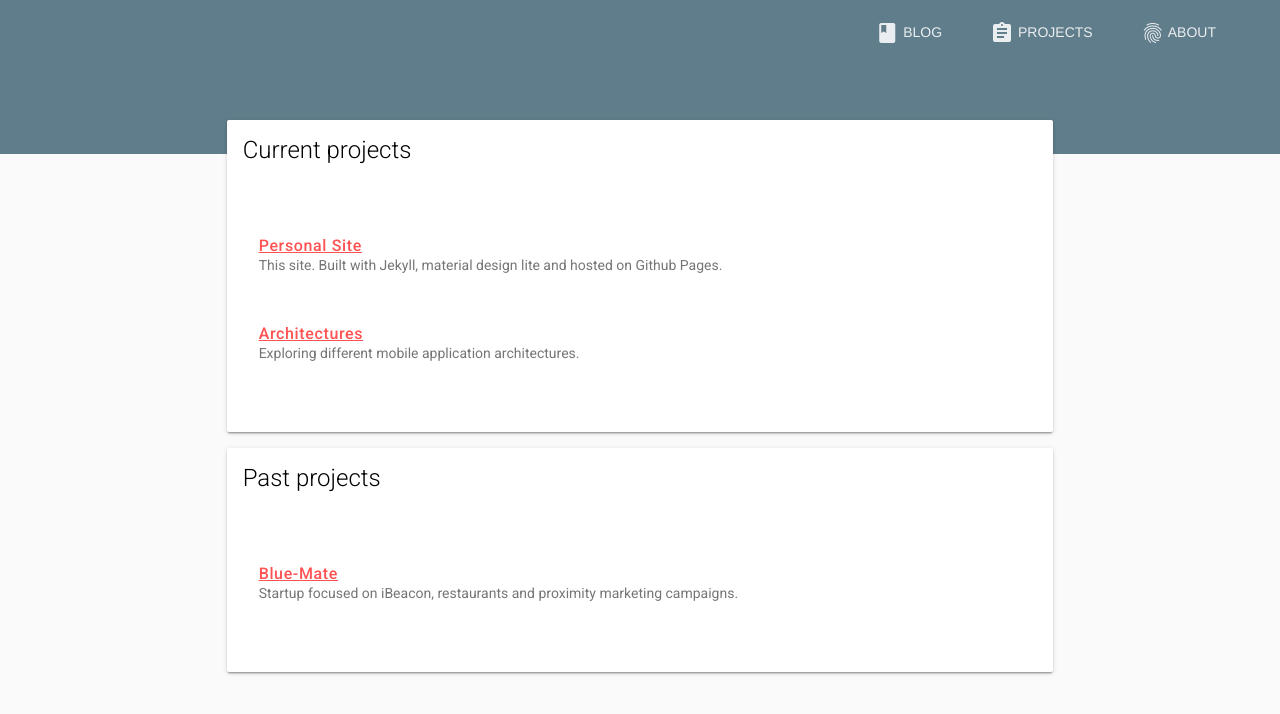
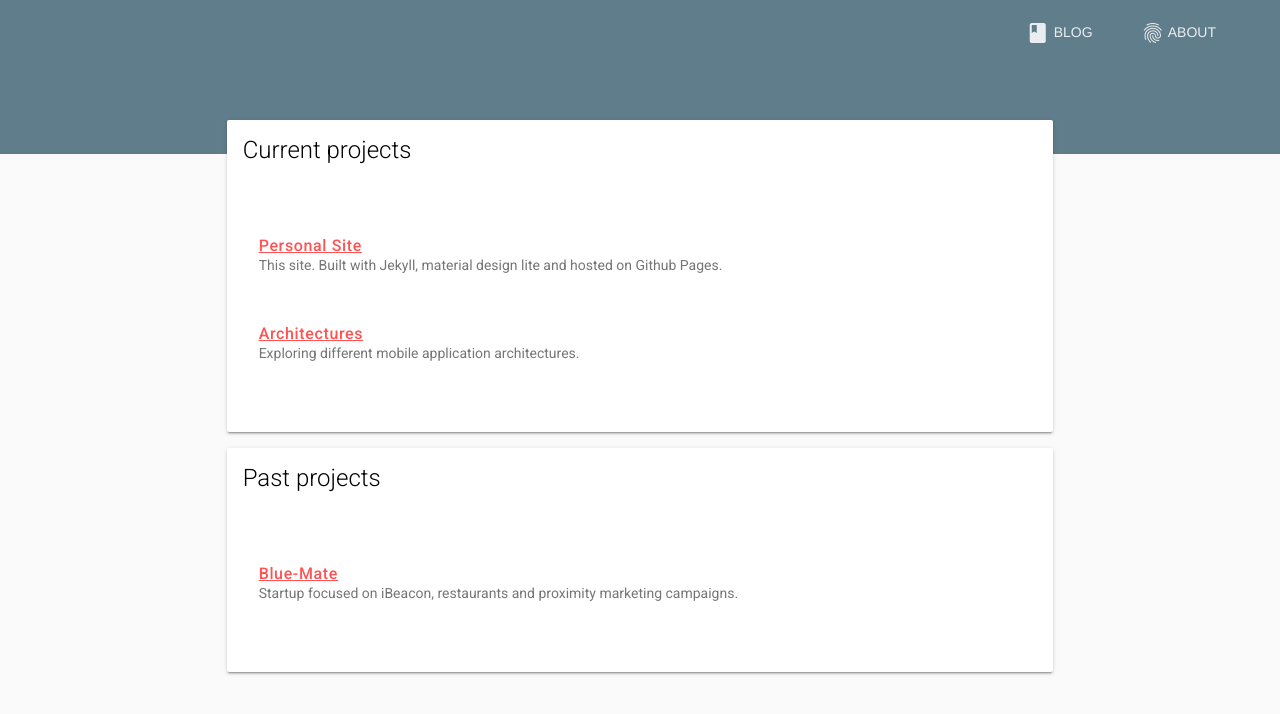
Before and after one commit to mcomisso/mcomisso.github.io, a Jekyll site: the page built from projects/index.html, in a window 1280 px wide. Shown: the top 714 px of the page. Built offline with Jekyll 4.4.1, drawn with Linux system fonts in a browser that asks for light colours; nearby versions of some CDN libraries.

Commit message:
Removed projects

```diff
--- a/_includes/menu.html
+++ b/_includes/menu.html
@@ -1,7 +1,7 @@
 <!-- <a class="mdl-navigation__link" href="/cv">Personal CV</a> -->
 <a class="mdl-navigation__link mdl-typography--text-uppercase" href="/blog">
   <i class="material-icons">book</i> Blog</a>
-<a class="mdl-navigation__link mdl-typography--text-uppercase" href="/projects">
-  <i class="material-icons">assignment</i> Projects</a>
+<!-- <a class="mdl-navigation__link mdl-typography--text-uppercase" href="/projects">
+  <i class="material-icons">assignment</i> Projects</a> -->
 <a class="mdl-navigation__link mdl-typography--text-uppercase" href="/about">
   <i class="material-icons">fingerprint</i> About</a>
```
